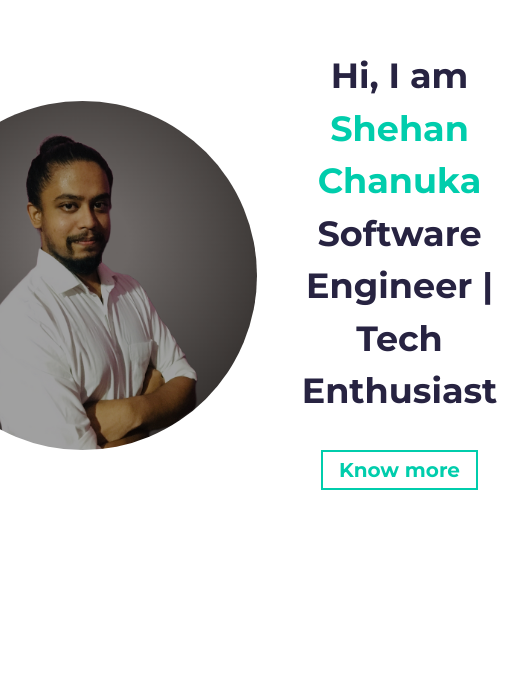
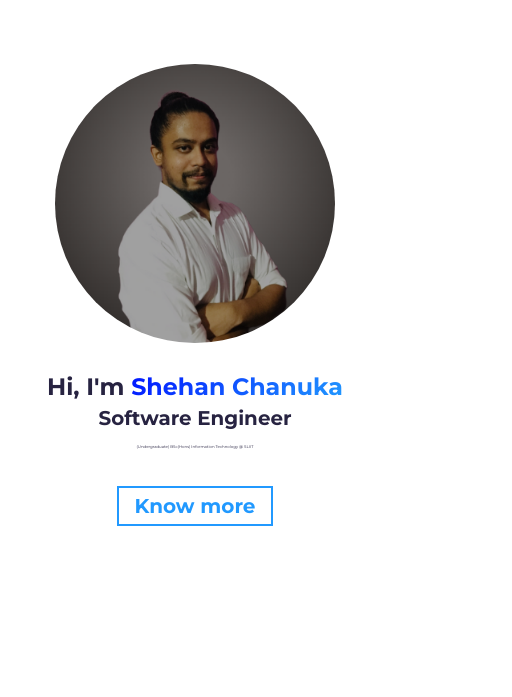
Before and after one commit to shehanxdev/SimpleFolio, a website built with Parcel: page src/index.html in a window 390 px wide. Shown: the part 147-844 px from the top of the page, 512 px wide, since content can reach past the window. Built offline with nearby package versions, Linux system fonts and the light colour scheme.

Commit message:
On Hero Section

```diff
--- a/src/data/scrollRevealConfig.js
+++ b/src/data/scrollRevealConfig.js
@@ -19,6 +19,13 @@ export const targetElements = [
     element: ".hero-title",
     animation: {
       delay: 500,
+      origin: window.innerWidth > 768 ? "left" : "bottom",
+    },
+  },
+  {
+    element:".hero-subtitle",
+    animation: {
+      delay: 750,
       origin: window.innerWidth > 768 ? "left" : "bottom",
     },
   },
--- a/src/index.html
+++ b/src/index.html
@@ -42,9 +42,13 @@
         <img class="rounded-circle d-block mx-5"   src="./assets/Images/For site after edit.png" alt="">
         <div class="container">
           <h1 class="hero-title load-hidden">
-            Hi, I am <span class="text-color-main">Shehan Chanuka</span>
+            Hi, I'm <span class="text-color-main">Shehan Chanuka</span>
             <br>
-            Software Engineer | Tech Enthusiast
+           <h2 class="hero-subtitle load-hidden">
+            Software Engineer
+            <br>
+             <span>(Undergraduate) BSc(Hons) Information Technology @ SLIIT</span>
+           </h2>
           </h1>
           <p class="hero-cta load-hidden">
             <a rel="noreferrer" class="cta-btn cta-btn--hero" href="#about">Know more</a>
--- a/src/sass/abstracts/_variables.scss
+++ b/src/sass/abstracts/_variables.scss
@@ -1,6 +1,6 @@
 // COLORS
-$primary-color: #02aab0;
-$secondary-color: #00cdac;
+$primary-color: #0014ff ;
+$secondary-color: #2199ff;
 
 $white-color: #fff;
 
--- a/src/sass/base/_typography.scss
+++ b/src/sass/base/_typography.scss
@@ -42,10 +42,10 @@ a:hover {
   @include supportColorForIE11();
 
   // Responsive text purple style
-  @include respond(phone) {
-    background-image: none;
-    -webkit-text-fill-color: $secondary-color;
-  }
+  // @include respond(phone) {
+  //   background-image: none;
+  //   -webkit-text-fill-color: $secondary-color;
+  // }
 
   &:hover {
     transform: translateX(2px);
--- a/src/sass/sections/_hero.scss
+++ b/src/sass/sections/_hero.scss
@@ -17,7 +17,7 @@
   z-index: -1;
 
   // Set position sticky so the jumbotron stays fixed while you scroll.
-  // position: sticky;
+  //position: sticky;
 
   // If you want to set a background image on the hero section, uncomment these with your custom image
 
@@ -30,25 +30,24 @@
   }
 
   .hero-title {
-    font-size: 3.5vw;
+    font-size:calc(24px + 29 * ((100vw - 400px) / 1200));
     font-weight: 700;
-    margin-bottom: 3.2rem;
     text-align: left;
 
-    @include respond(tab-land) {
-      font-size: 4rem;
-    }
-    @include respond(tab-port) {
-      font-size: 3.6rem;
-      text-align: center;
-    }
-    @include respond(phone) {
-      font-size: 3.5rem;
-      line-height: 1.5;
-    }
-    @include respond(phone-xs) {
-      font-size: 2.8rem;
-    }
+    // @include respond(tab-land) {
+    //   font-size: 4rem;
+    // }
+    // @include respond(tab-port) {
+    //   font-size: 3.6rem;
+    //   text-align: center;
+    // }
+    // @include respond(phone) {
+    //   font-size: 3.5rem;
+    //   line-height: 1.5;
+    // }
+    // @include respond(phone-xs) {
+    //   font-size: 2.8rem;
+    // }
   }
 
   .hero-cta {
@@ -67,3 +66,38 @@
     }
   }
 }
+#hero img{
+  width: calc(280px + 69 * ((100vw - 400px) / 1200));
+
+}
+.hero-subtitle{
+  text-align: left;
+  font-size:calc(20px + 18 * ((100vw - 400px) / 1200));
+  font-weight: 700;
+  margin-bottom: 3.2rem;
+}
+.hero-subtitle span{
+  font-size: 1vw;
+  font-weight: 100;
+}
+@media screen and (max-width:1100px) {
+  #hero div{
+    flex-direction: column;
+  }
+  #hero img{
+    margin-top: 50px;
+  }
+  #hero .hero-title{
+    text-align: center;
+    margin-top: 30px;
+
+  }
+  #hero .hero-subtitle{
+    text-align: center;
+  }
+  #hero .hero-cta{
+    margin-top: 30px;
+
+    justify-content: center;
+  }
+}
```
